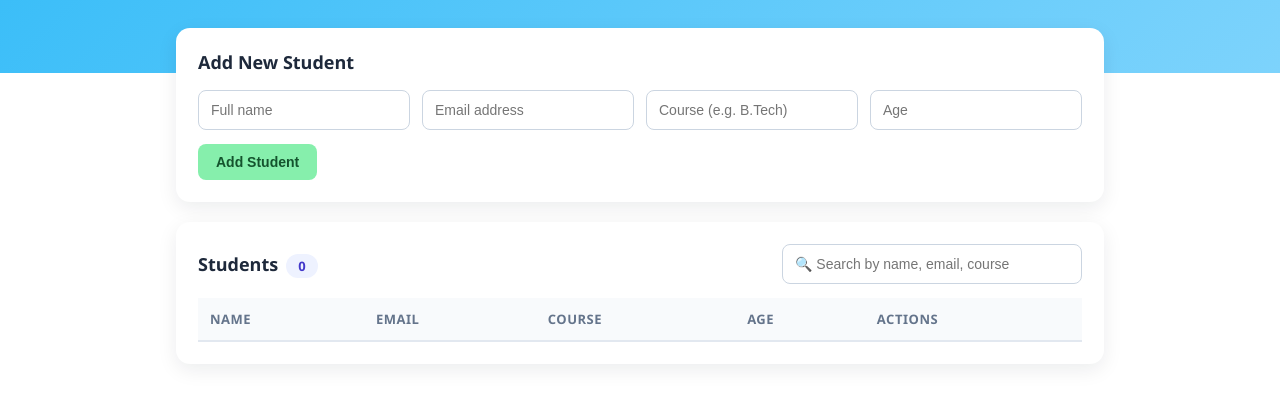
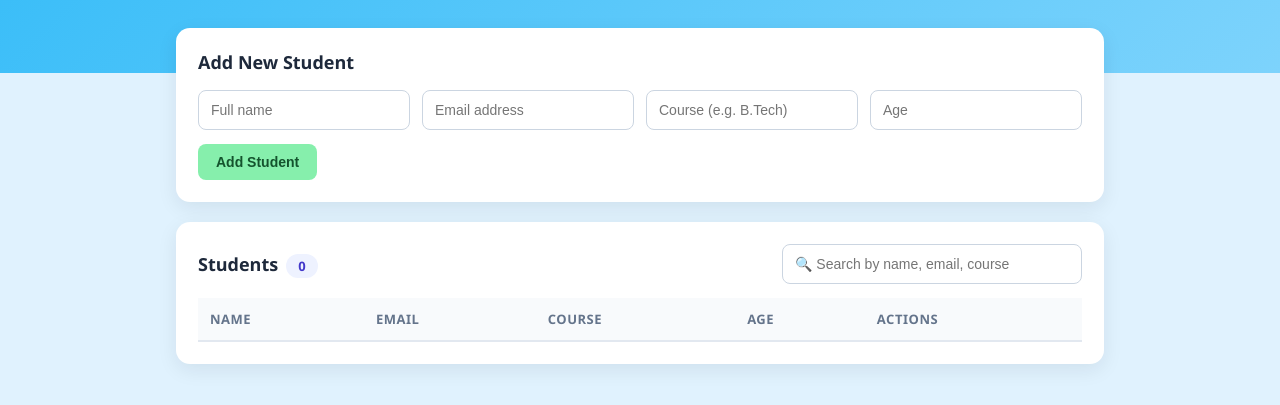
Before and after one commit to shrutikamahajan1234/student, a plain HTML site: page frontend/index.html in a window 1280 px wide. Shown: the part 73-478 px from the top of the page. Drawn offline with Linux system fonts and the light colour scheme; no server answers.

Commit message:
Change background colour

```diff
--- a/frontend/index.html
+++ b/frontend/index.html
@@ -9,7 +9,7 @@
     body {
       margin: 0;
       font-family: "Segoe UI", Arial, sans-serif;
-      background: #fff;
+      background: #e0f2fe;
       color: #1e293b;
     }
     header {
```
